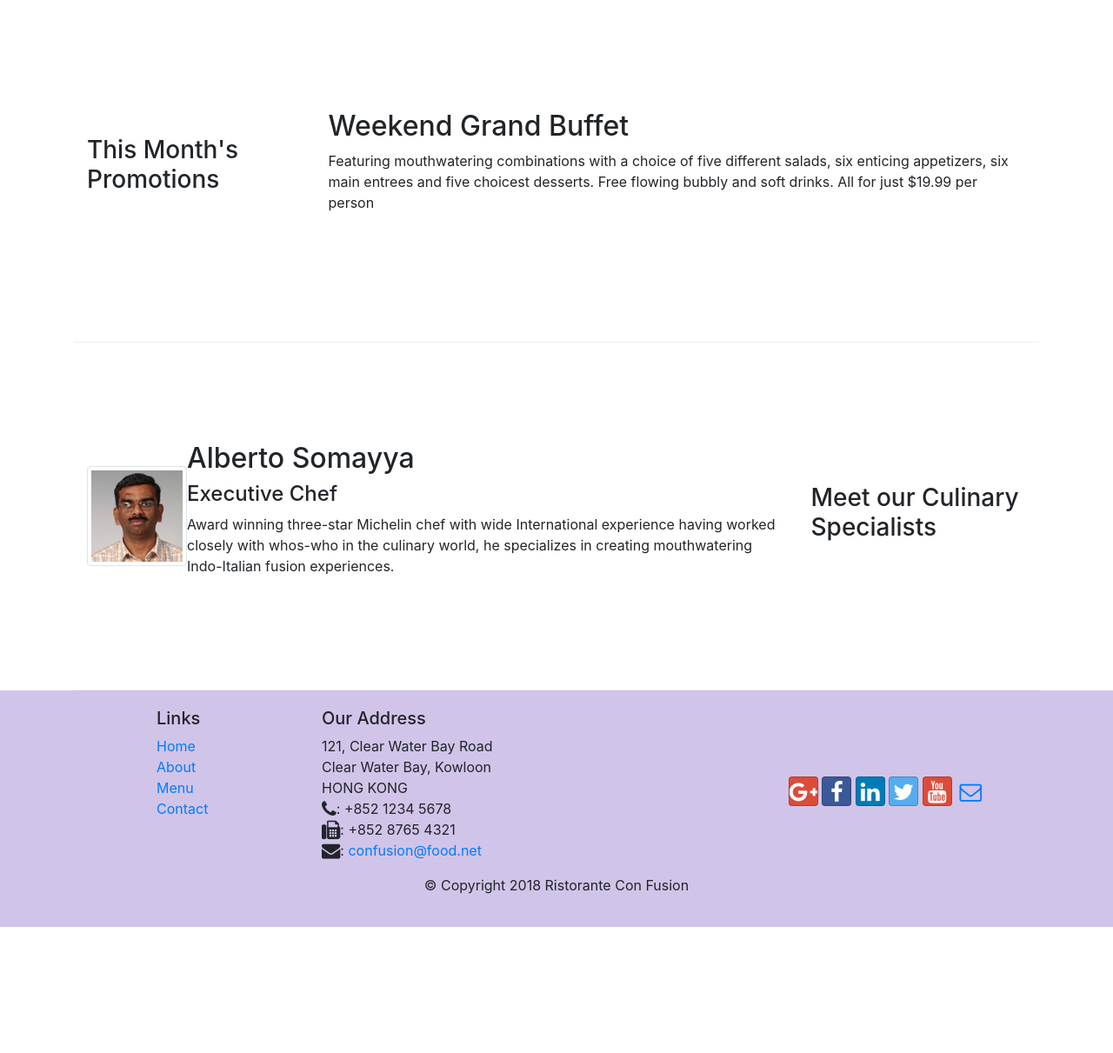
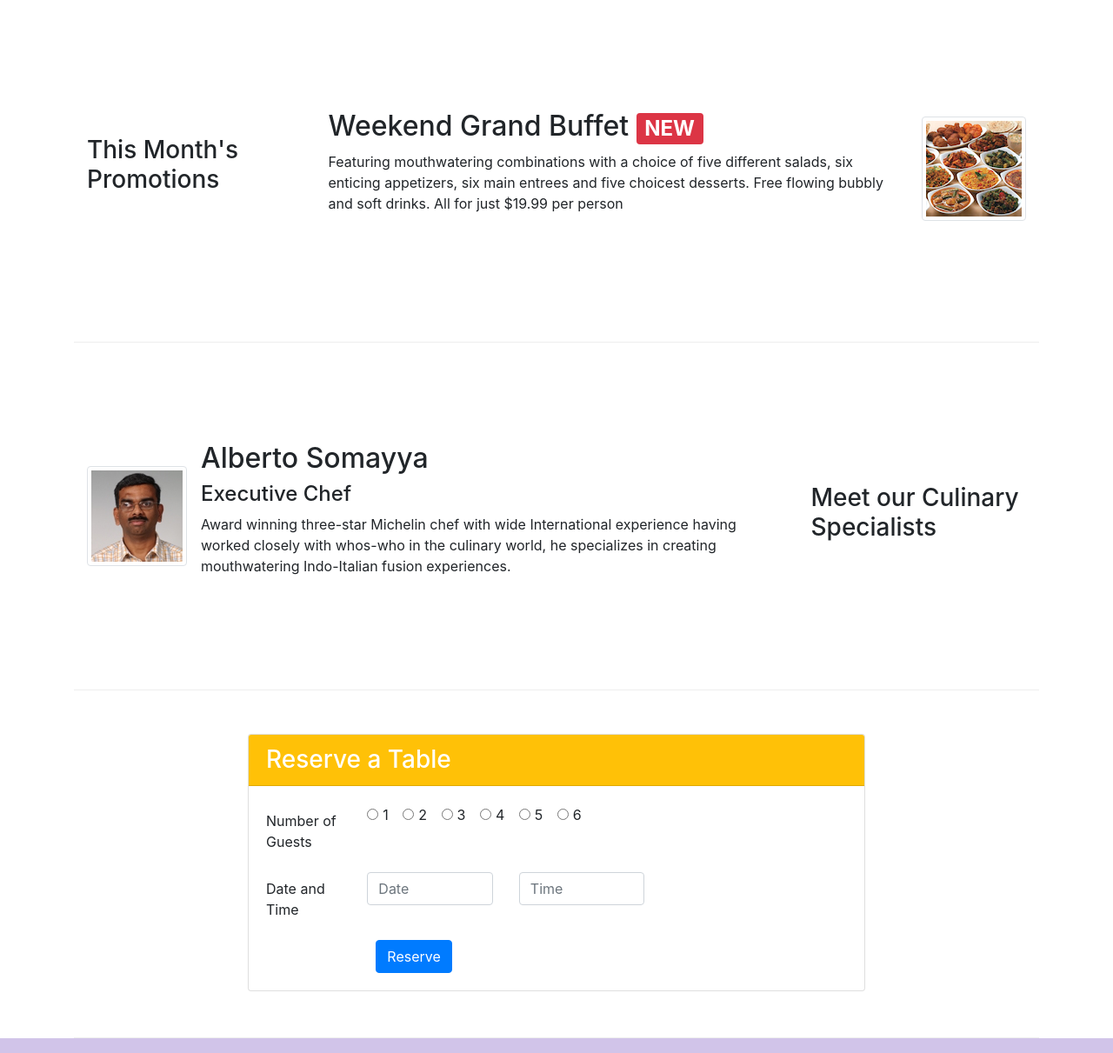
Before and after one commit to Nenenj/FRONT-END-WEB-UI-FRAMEWORKS, a website: page index.html in a window 1280 px wide. Shown: the part 740-1951 px from the top of the page at 87% size. Before the commit the page ends 1806 px from the top, so only its background shows below. Drawn offline with nearby package versions, Linux system fonts and the light colour scheme.

Commit message:
Assignment 2

```diff
--- a/css/styles.css
+++ b/css/styles.css
@@ -34,5 +34,5 @@ body {
   z-index: 0;
 }
 .navbar-dark {
-  background-color: #512DA8;
+  background-color: #512da8;
 }
--- a/index.html
+++ b/index.html
@@ -43,6 +43,11 @@
                 <div class="col-12 col-sm align-self-center">
                     <img src="img/logo.png" class="img-fluid">
                 </div>
+                <div class="col-12 col-sm align-self-center">
+                    <a href="#reserveatable" class="btn btn-warning btn-block" role="button">Reserve Table
+                    </a>
+
+                </div>
             </div>
         </div>
     </header>
@@ -54,7 +59,7 @@
             </div>
             <div class="col col-sm order-sm-first col-md">
                 <div class="media">
-                    <img class="d-flex mr-3 img-thumbnail align-self center"
+                    <img class="d-flex mr-3 img-thumbnail align-self-center"
                     src="img/uthappizza.png" alt="uthappizza">
                     <div class="media-body">
                 <h2 class="mt-0">Uthappizza <span class="badge badge-danger">HOT
@@ -73,8 +78,14 @@
                 <h3>This Month's Promotions</h3>
             </div>
             <div class="col col-sm col-md">
-                <h2>Weekend Grand Buffet</h2>
-                <p>Featuring mouthwatering combinations with a choice of five different salads, six enticing appetizers, six main entrees and five choicest desserts. Free flowing bubbly and soft drinks. All for just $19.99 per person </p>
+                <div class="media">
+                    <div class="media-body">
+                <h2 class="mt-0">Weekend Grand Buffet <span class="badge badge-danger">NEW</span> </h2>
+                <p class="d-none d-sm-block">Featuring mouthwatering combinations with a choice of five different salads, six enticing appetizers, six main entrees and five choicest desserts. Free flowing bubbly and soft drinks. All for just $19.99 per person </p>
+            </div>
+            <img class="d-flex ml-3 img-thumbnail align-self-center"
+                    src="img/buffet.png" alt="buffet">
+            </div>
             </div>
         </div>
 
@@ -84,7 +95,7 @@
             </div>
             <div class="col col-sm order-sm-first col-md">
                 <div class="media">
-                    <img class="d-flex mr3 img-thumbnail align-self-center"
+                    <img class="d-flex mr-3 img-thumbnail align-self-center"
                     src="img/alberto.png" alt="alberto">
                     <div class="media-body">
                 <h2>Alberto Somayya</h2>
@@ -94,6 +105,77 @@
             </div>
             </div>
         </div>
+        <div class="row row-content">
+        <div class="col-12 col-sm-8 offset-sm-2">
+            <div class="card">
+                <h3 class="card-header bg-warning text-white" id="reserveatable">Reserve a Table</h3>
+                <div class="card-body">
+                    <div class="col-12 col-sm"></div>
+                    <form>
+                       <div class="form-group row">
+                           <label for="guests" class="col-md-2 col-form-label">Number of Guests</label>
+                           <div class="col-md-10">
+                               <div class="form-check form-check-inline">
+                                   <input type="radio" class="form-check-input" name="numberofguests" id="numberofguests1" value="option1">
+                                <label class="form-check-label" for="numberofguests1">1</label>
+
+                               </div>
+                               <div class="form-check form-check-inline">
+                               <input type="radio" class="form-check-input" name="numberofguests" id="numberofguests2" value="option2">
+                               <label class="form-check-label" for="numberofguests2">2</label>
+                               </div>
+                               <div class="form-check form-check-inline">
+                                <input type="radio" class="form-check-input" name="numberofguests" id="numberofguests3" value="option3">
+                                <label class="form-check-label" for="numberofguests3">3</label>
+                                </div>
+                                <div class="form-check form-check-inline">
+                                    <input type="radio" class="form-check-input" name="numberofguests" id="numberofguests4" value="option4">
+                                    <label class="form-check-label" for="numberofguests4">4</label>
+                                    </div>
+                                    <div class="form-check form-check-inline">
+                                        <input type="radio" class="form-check-input" name="numberofguests" id="numberofguests5" value="option5">
+                                        <label class="form-check-label" for="numberofguests5">5</label>
+                                        </div>
+                                        <div class="form-check form-check-inline">
+                                            <input type="radio" class="form-check-input" name="numberofguests" id="numberofguests6" value="option6">
+                                            <label class="form-check-label" for="numberofguests6">6</label>
+                                            </div>
+                                            </div>
+                                            </div>
+                                            <div class="form-group row">
+                        <label for="dateandtime" class="col-12 col-md-2 col-form-label">Date and Time </label>
+                        <div class=" col-5 col-md-3">
+                            <input type="text" class="form-control" id="date" name="date"
+                            placeholder="Date">
+                        </div>
+                        <div class="col-5 col-md-3">
+                            <input type="text" class="form-control" id="time" name="time"
+                            placeholder="Time">
+                        </div>
+                           </div>
+                           <div class="offset-md-2 col-md-10">
+                            <button type="submit" class="btn btn-primary">
+                               Reserve
+                            </button>
+
+                           </div>
+
+                           </div>
+                           </div>
+                        </form>
+
+
+                    </div>
+
+                </div>
+            </div>
+
+        </div>
+
+
+
+
+
     </div>
 
     <footer class="footer">
@@ -102,7 +184,7 @@
                 <div class="col-4 offset-1 col-sm-2">
                     <h5>Links</h5>
                     <ul class="list-unstyled">
-                        <li><a href="#">Home</a></li>
+
                         <li><a href="./aboutus.html">About</a></li>
                         <li><a href="#">Menu</a></li>
                         <li><a href="./contactus.html">Contact</a></li>
```
